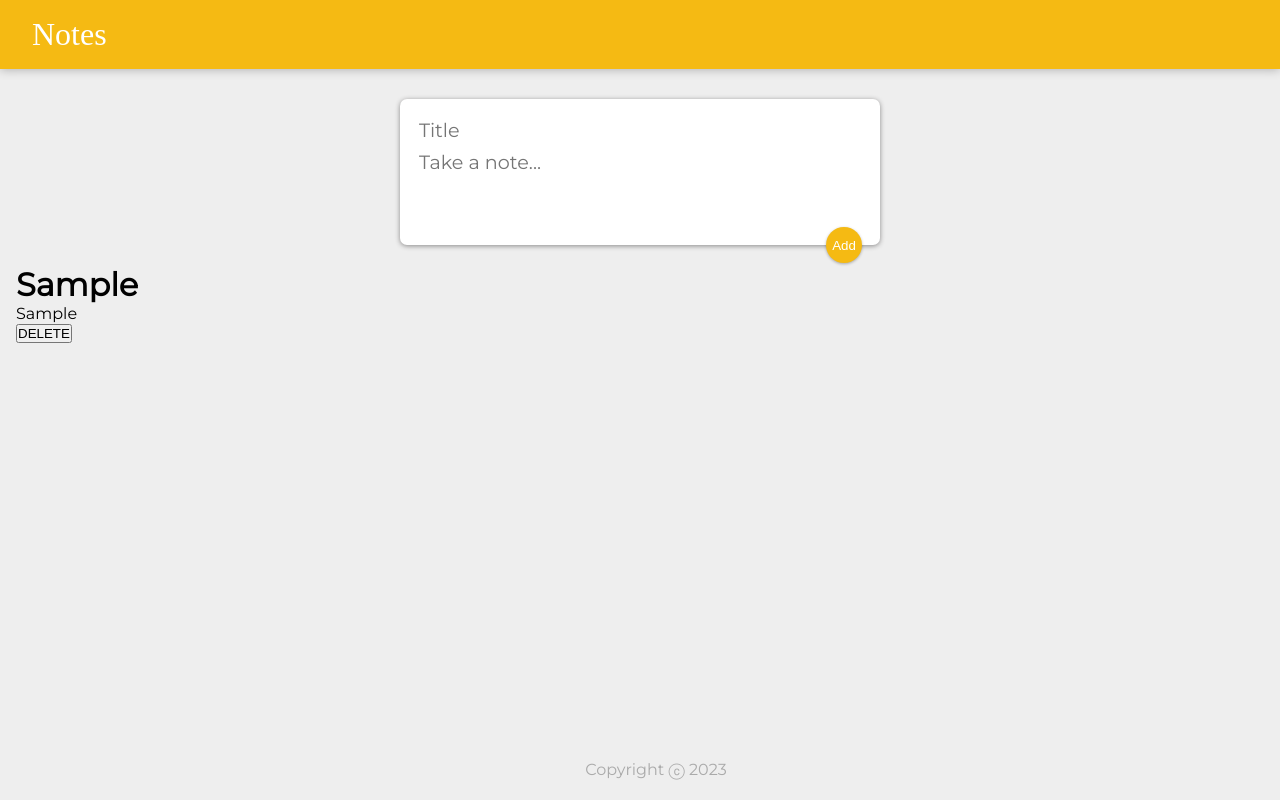
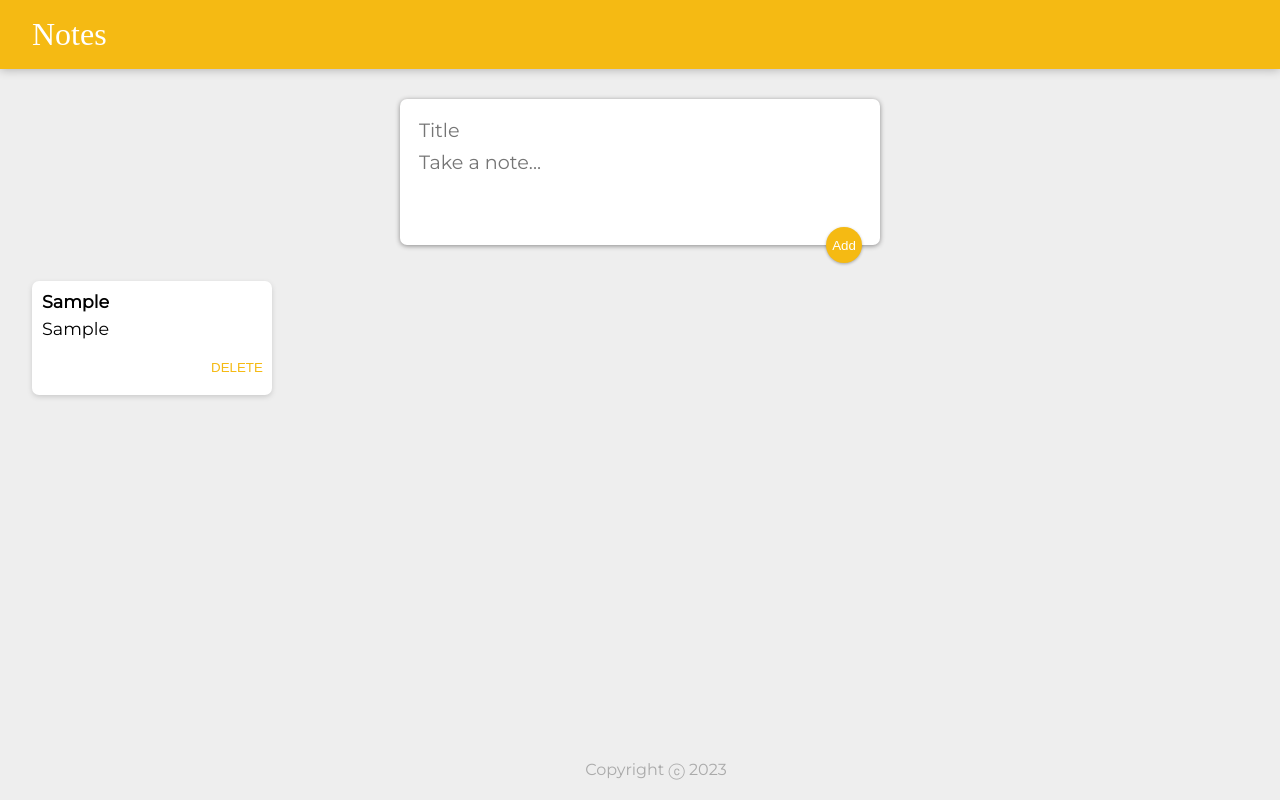
Before and after one commit to JayadevArun/Easy_Notes, a React (Create React App) app: page / in a window 1280 px wide. Both pictures are taken after typing "Sample", "Sample" into the empty fields and a click on the button "Add". Built offline with nearby package versions, Linux system fonts and the light colour scheme; a web font is replaced by a local one.

Commit message:
styling notes layout

```diff
--- a/public/styles.css
+++ b/public/styles.css
@@ -35,6 +35,39 @@
 footer p {
   color: #AAAAAA;
 }
+.note {
+  background: #fff;
+  border-radius: 7px;
+  box-shadow: 0 2px 5px #ccc;
+  padding: 10px;
+  width: 240px;
+  margin: 16px;
+  float: left;
+}
+.note h1 {
+  font-size: 1.1em;
+  margin-bottom: 6px;
+}
+.note p {
+  font-size: 1.1em;
+  margin-bottom: 10px;
+  white-space: pre-wrap;
+  word-wrap: break-word;
+}
+
+.note button {
+  background-color: #fff;
+  position: relative;
+  float: right;
+  margin-right: 15px;
+  color: #f5ba13;
+  border: none;
+  width: 36px;
+  height: 36px;
+  cursor: pointer;
+  outline: none;
+}
+
 form {
   position: relative;
   width: 480px;
```
